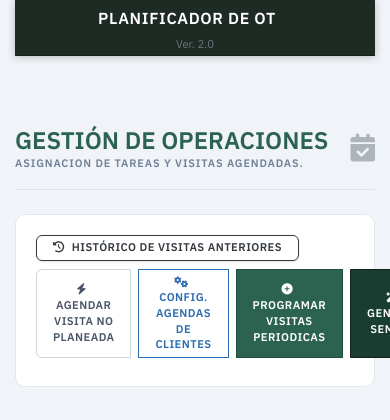
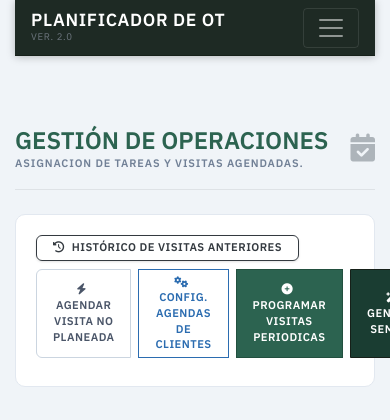
Before and after one commit to ozkrpy/planificador-ot, a Flask app: page /agendamientos in a window 390 px wide; the page is wider, and only the part inside the window is pictured. Shown: the top 420 px of that part. Run offline with Flask 3, Linux system fonts and the light colour scheme; the visitor is signed in with stand-in values (Sample User, id 1); data that the repository does not hold is empty; some libraries are stand-ins or nearby versions.

Commit message:
mobile and web navigation upgrade

```diff
--- a/mensajes.py
+++ b/mensajes.py
@@ -18,7 +18,7 @@ TEXTOS = {
     "CLIENTES": "Clientes",
     "AGENDAMIENTOS": "Agendamientos",
     "FACTURACION": "Facturación",
-    "PERSONAL": "Gestión de Personal",
+    "PERSONAL": "RRHH",
     "AJUSTES": "Ajustes",
     "LOGOUT": "Cerrar Sesión",
     "SALIR": "Salir",
--- a/templates/base.html
+++ b/templates/base.html
@@ -3,98 +3,88 @@
     <head>
         <meta charset="utf-8">
         <meta name="viewport" content="width=device-width, initial-scale=1, shrink-to-fit=no">
-
-    <!-- Bootstrap 4.5.2 CSS -->
         <link rel="stylesheet" href="https://stackpath.bootstrapcdn.com/bootstrap/4.5.2/css/bootstrap.min.css">
-
-    <!-- Iconos y Estilos Propios -->
         <link rel="stylesheet" href="https://cdnjs.cloudflare.com/ajax/libs/font-awesome/6.4.0/css/all.min.css">
         <link rel="stylesheet" href="{{ url_for('static', filename='css/style.css') }}">
-
-    <!-- Select2 y su tema para Bootstrap 4 -->
         <link href="https://cdn.jsdelivr.net/npm/select2@4.1.0-rc.0/dist/css/select2.min.css" rel="stylesheet" />
         <link rel="stylesheet" href="https://cdn.jsdelivr.net/npm/@ttskch/select2-bootstrap4-theme@1.5.2/dist/select2-bootstrap4.min.css">
-
         <title>{{ txt.TITULO_APP }}</title>
     </head>
     <body>
-
-        <!-- 1. jQuery (Debe ir primero siempre) -->
         <script src="https://code.jquery.com/jquery-3.5.1.min.js"></script>
-
-    <!-- 2. Bootstrap BUNDLE (Incluye Popper.js) -->
-    <!-- Esto soluciona el error Uncaught TypeError: Bootstrap's dropdowns require Popper.js -->
         <script src="https://stackpath.bootstrapcdn.com/bootstrap/4.5.2/js/bootstrap.bundle.min.js"></script>
-
-    <!-- 3. Librerías de Terceros (Select2, Charts, etc) -->
         <script src="https://cdn.jsdelivr.net/npm/select2@4.1.0-rc.0/dist/js/select2.min.js"></script>
         <script src="https://cdn.jsdelivr.net/npm/chart.js@2.9.4/dist/Chart.min.js"></script>
-
         <div class="container-fluid">
             {% if current_user.is_authenticated %}
             <nav class="navbar navbar-expand-md navbar-dark bg-dark mb-4">
-            <div class="navbar-collapse collapse w-100 order-1 order-md-0 dual-collapse2">
+                <div class="container-fluid">
+                    <a class="navbar-brand d-flex flex-column" href="#">
+                        <span class="font-weight-bold" style="font-size: 1.1rem; line-height: 1;">{{ txt.TITULO_APP }}</span>
+                        <small class="text-muted" style="font-size: 0.6rem;">Ver. 2.0</small>
+                    </a>
+                    <button class="navbar-toggler" type="button" data-toggle="collapse" data-target="#navRespuesta" aria-controls="navRespuesta" aria-expanded="false" aria-label="Toggle navigation">
+                        <span class="navbar-toggler-icon"></span>
+                    </button>
+                    <div class="collapse navbar-collapse" id="navRespuesta">
                         <ul class="navbar-nav mr-auto">
-                    <li class="nav-item text-center">
-                        <a href="{{ url_for('index') }}" class="nav-link text-center text-white">
-                            <i class="fa-solid fa-house fa-lg d-block"></i>
-                            <small><strong>[{{ txt.HOME }}]</strong></small>
-                        </a>
-                    </li>
-                    <li class="nav-item text-center">
-                        <a href="{{ url_for('clientes') }}" class="nav-link text-center text-white">
-                            <i class="fa-solid fa-users fa-lg d-block"></i>
-                            <small><strong>[{{ txt.CLIENTES }}]</strong></small>
+                            <li class="nav-item">
+                                <a href="{{ url_for('index') }}" class="nav-link text-white d-md-flex flex-md-column align-items-center py-2">
+                                    <i class="fa-solid fa-house fa-lg mb-2"></i>
+                                    <small class="d-none d-md-block"><strong>[{{ txt.HOME }}]</strong></small>
+                                    <span class="d-md-none ml-2">{{ txt.HOME }}</span> <!-- Texto lateral en móvil -->
                                 </a>
                             </li>
                             <li class="nav-item">
-                        <a href="{{ url_for('agendamientos') }}" class="nav-link text-center text-white">
-                            <i class="fa-solid fa-calendar-days fa-lg d-block"></i>
-                            <small><strong>[{{ txt.AGENDAMIENTOS }}]</strong></small>
+                                <a href="{{ url_for('clientes') }}" class="nav-link text-white d-md-flex flex-md-column align-items-center py-2">
+                                    <i class="fa-solid fa-users fa-lg mb-2"></i>
+                                    <small class="d-none d-md-block"><strong>[{{ txt.CLIENTES }}]</strong></small>
+                                    <span class="d-md-none ml-2">{{ txt.CLIENTES }}</span>
                                 </a>
                             </li>
                             <li class="nav-item">
-                        <a href="{{ url_for('facturacion') }}" class="nav-link text-center text-white">
-                            <i class="fa-solid fa-calendar-days fa-lg d-block"></i>
-                            <small><strong>[{{ txt.FACTURACION }}]</strong></small>
+                                <a href="{{ url_for('agendamientos') }}" class="nav-link text-white d-md-flex flex-md-column align-items-center py-2">
+                                    <i class="fa-solid fa-calendar-days fa-lg mb-2"></i>
+                                    <small class="d-none d-md-block"><strong>[{{ txt.AGENDAMIENTOS }}]</strong></small>
+                                    <span class="d-md-none ml-2">{{ txt.AGENDAMIENTOS }}</span>
                                 </a>
                             </li>
                             <li class="nav-item">
-                        <a href="{{ url_for('gestion_personal') }}" class="nav-link text-center text-white">
-                            <i class="fa-solid fa-id-badge fa-lg d-block"></i>
-                            <small><strong>[{{ txt.PERSONAL }}]</strong></small>
+                                <a href="{{ url_for('facturacion') }}" class="nav-link text-white d-md-flex flex-md-column align-items-center py-2">
+                                    <i class="fa-solid fa-calendar-days fa-lg mb-2"></i>
+                                    <small class="d-none d-md-block"><strong>[{{ txt.FACTURACION }}]</strong></small>
+                                    <span class="d-md-none ml-2">{{ txt.FACTURACION }}</span>
                                 </a>
                             </li>
                             <li class="nav-item">
-                        <a href="{{ url_for('parametrico') }}" class="nav-link text-center text-white">
-                            <i class="fa-solid fa-gears fa-lg d-block"></i>
-                            <small><strong>[{{ txt.AJUSTES }}]</strong></small>
+                                <a href="{{ url_for('gestion_personal') }}" class="nav-link text-white d-md-flex flex-md-column align-items-center py-2">
+                                    <i class="fa-solid fa-users fa-lg mb-2"></i>
+                                    <small class="d-none d-md-block"><strong>[{{ txt.PERSONAL }}]</strong></small>
+                                    <span class="d-md-none ml-2">{{ txt.PERSONAL }}</span>
+                                </a>
+                            </li>
+                            <li class="nav-item">
+                                <a href="{{ url_for('parametrico') }}" class="nav-link text-white d-md-flex flex-md-column align-items-center py-2">
+                                    <i class="fa-solid fa-gear fa-lg mb-2"></i>
+                                    <small class="d-none d-md-block"><strong>[{{ txt.AJUSTES }}]</strong></small>
+                                    <span class="d-md-none ml-2">{{ txt.AJUSTES }}</span>
+                                </a>
+                            </li>
+                        </ul>
+                        <ul class="navbar-nav ml-auto">
+                            <li class="nav-item">
+                                <a href="{{ url_for('logout') }}" class="nav-link text-white d-md-flex flex-md-column align-items-center py-2">
+                                    <i class="fa-solid fa-right-from-bracket fa-lg mb-2"></i>
+                                    <small class="d-none d-md-block"><strong>[ {{ txt.SALIR }}, {{ current_user.username | upper }} ]</strong></small>
+                                    <span class="d-md-none ml-2">{{ txt.SALIR }} ({{ current_user.username | upper }})</span>
                                 </a>
                             </li>
                         </ul>
                     </div>
-
-            <div class="mx-auto order-0 text-center">
-                <h2 class="navbar-brand mb-0" style="font-size: 1.5rem;"><strong>{{ txt.TITULO_APP }}</strong></h2>
-                <div class="text-muted" style="font-size: 0.7rem;">Ver. 2.0</div>
-            </div>
-
-            <div class="navbar-collapse collapse w-100 order-3 dual-collapse2">
-                <ul class="navbar-nav ml-auto">
-                    <li class="nav-item">
-                        <a href="{{ url_for('logout') }}" class="nav-link text-center text-white">
-                            <i class="fa-solid fa-right-from-bracket fa-lg d-block"></i>
-                            <small><strong>[ {{ txt.SALIR }}, {{ current_user.username | upper }}! ]</strong></small>
-                        </a>
-                    </li>
-                </ul>
                 </div>
             </nav>
             {% endif %}
-              </li>
-            </ul>
         </div>
-    </nav>
         <br>
         <div>
             {% with messages = get_flashed_messages() %}
@@ -111,6 +101,5 @@
             {% block main %}{% endblock %}
             {% block scripts %}{% endblock %}
         </div>
-    </div>
     </body>
 </html>
```
Lines whose indentation alone changed are shown as unchanged.
